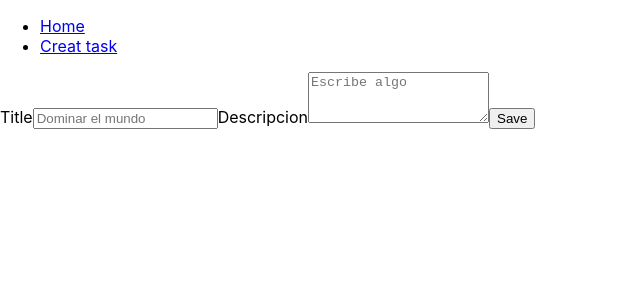
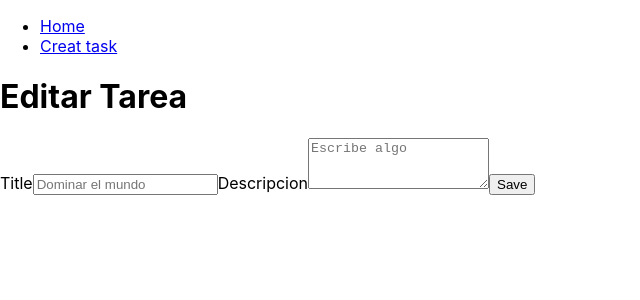
Before and after one commit to MarcoAntonioGuadalupeRivasGuzman/tareasApp, a React (Create React App) app: page /edit/1 in a window 1280 px wide. Shown: the top 300 px of the page, without its empty margins (0-640 px from the left). Built offline with nearby package versions, Linux system fonts and the light colour scheme.

Commit message:
add a new elemets and useefect for update a task

```diff
--- a/src/pages/tareasform.jsx
+++ b/src/pages/tareasform.jsx
@@ -1,9 +1,17 @@
-import React, { useState } from "react";
+import React, { useEffect, useState } from "react";
 import { createTaskRequest, createTaskTwo } from "../api/tareasApi";
+import { useParams } from "react-router-dom";
 
 function TareasForm(){
     const [title, setTitle]=useState('');
     const [descripcion, setDescripcion]=useState('');
+    const params = useParams();
+
+    useEffect(()=>{
+        if(!params){
+
+        }
+    })
 
     const onTitleChange=(event)=>{
         setTitle(event.target.value);
@@ -35,6 +43,7 @@ function TareasForm(){
     }
     return(
         <>
+        <h1>{params.id ? "Editar Tarea":"Nueva Tarea"}</h1>
         <div>
             <form>
                 <label>Title</label>
```
